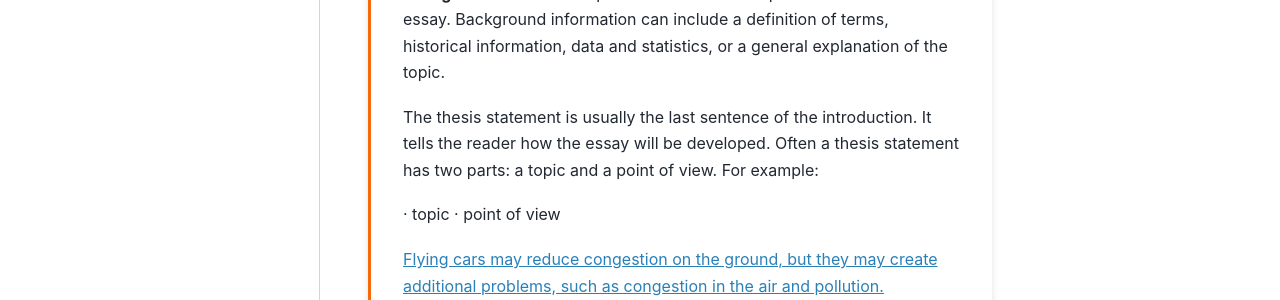
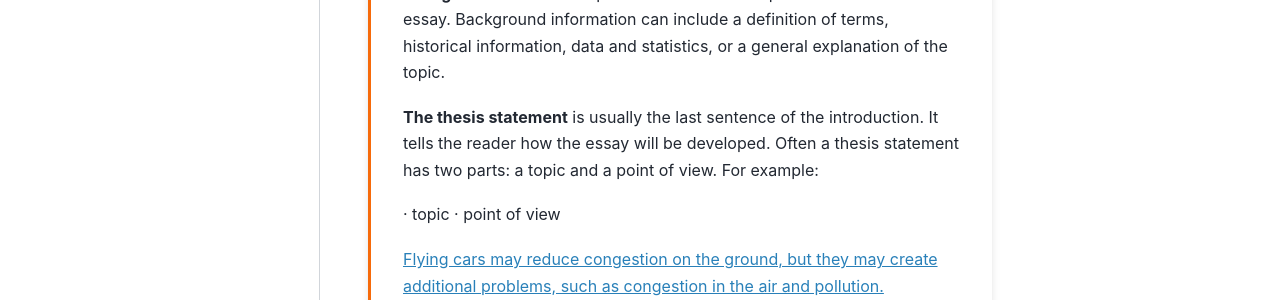
Before and after one commit to vpa24/ESL-47---Intermediate-Low-Integrated-Reading-Writing, a Sphinx documentation site: the page built from docs/source/unit6.md, in a window 1280 px wide and 900 px high, scrolled down 627 px. Shown: the part 353-653 px from the top of the window. Built offline with Sphinx 7.4.7 and the PyData theme 0.15.4, drawn with Linux system fonts in a browser that asks for light colours; some web fonts are replaced.

Commit message:
fixed style syntax

```diff
--- a/docs/source/unit6.md
+++ b/docs/source/unit6.md
@@ -18,7 +18,7 @@
 
 <p><span style="font-weight:bold">Background information</span> provides context to help readers understand the essay. Background information can include a definition of terms, historical information, data and statistics, or a general explanation of the topic.</p>
 
-<p><span style-"font-weight:bold">The thesis statement</span> is usually the last sentence of the introduction. It tells the reader how the essay will be developed. Often a thesis statement has two parts: a topic and a point of view. For example:</p>
+<p><span style="font-weight:bold">The thesis statement</span> is usually the last sentence of the introduction. It tells the reader how the essay will be developed. Often a thesis statement has two parts: a topic and a point of view. For example:</p>
 <p>· topic	· point of view</p>
 <p class="color-blue" style="text-decoration:underline">Flying cars may reduce congestion on the ground, but they may create
 additional problems, such as congestion in the air and pollution.</p>
```
